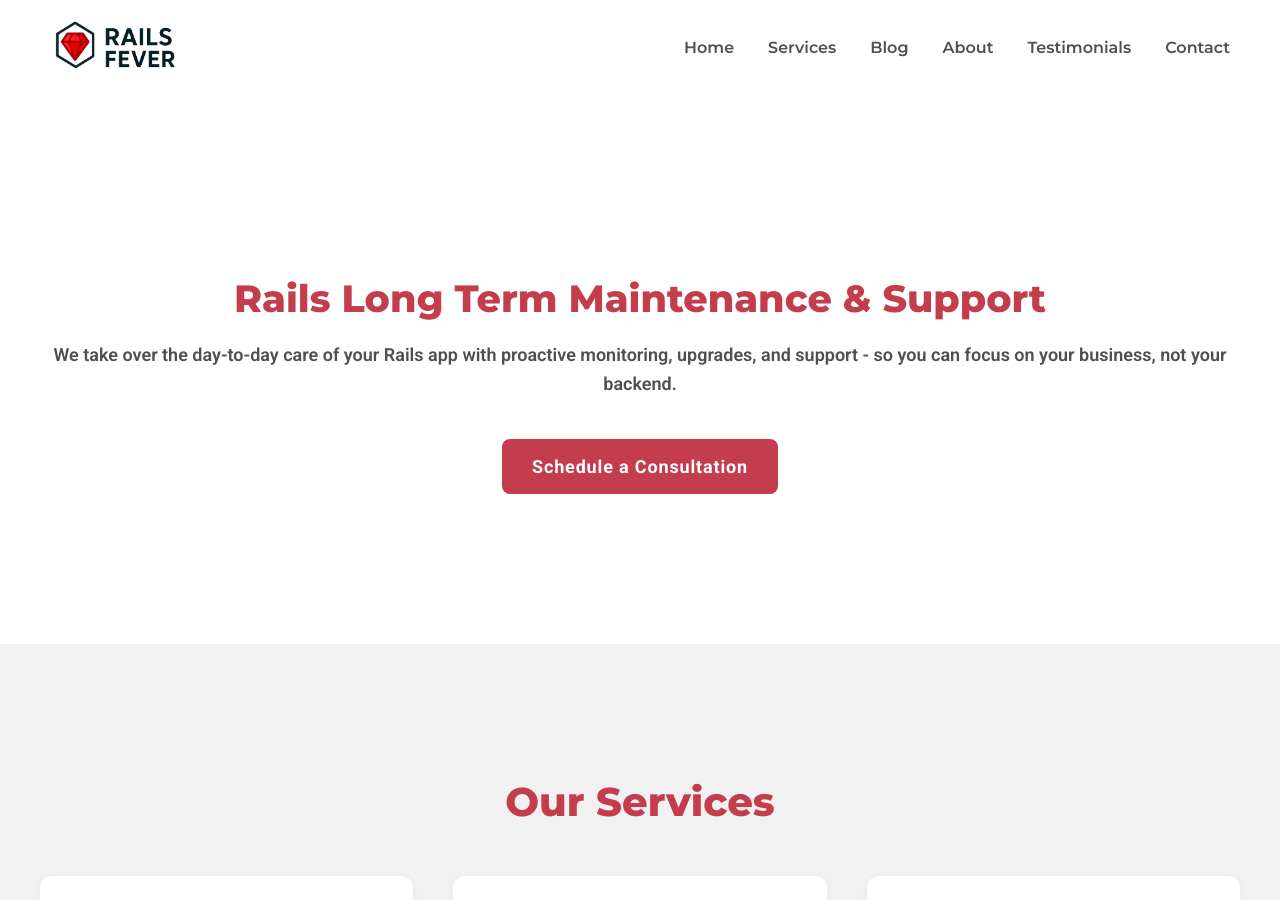
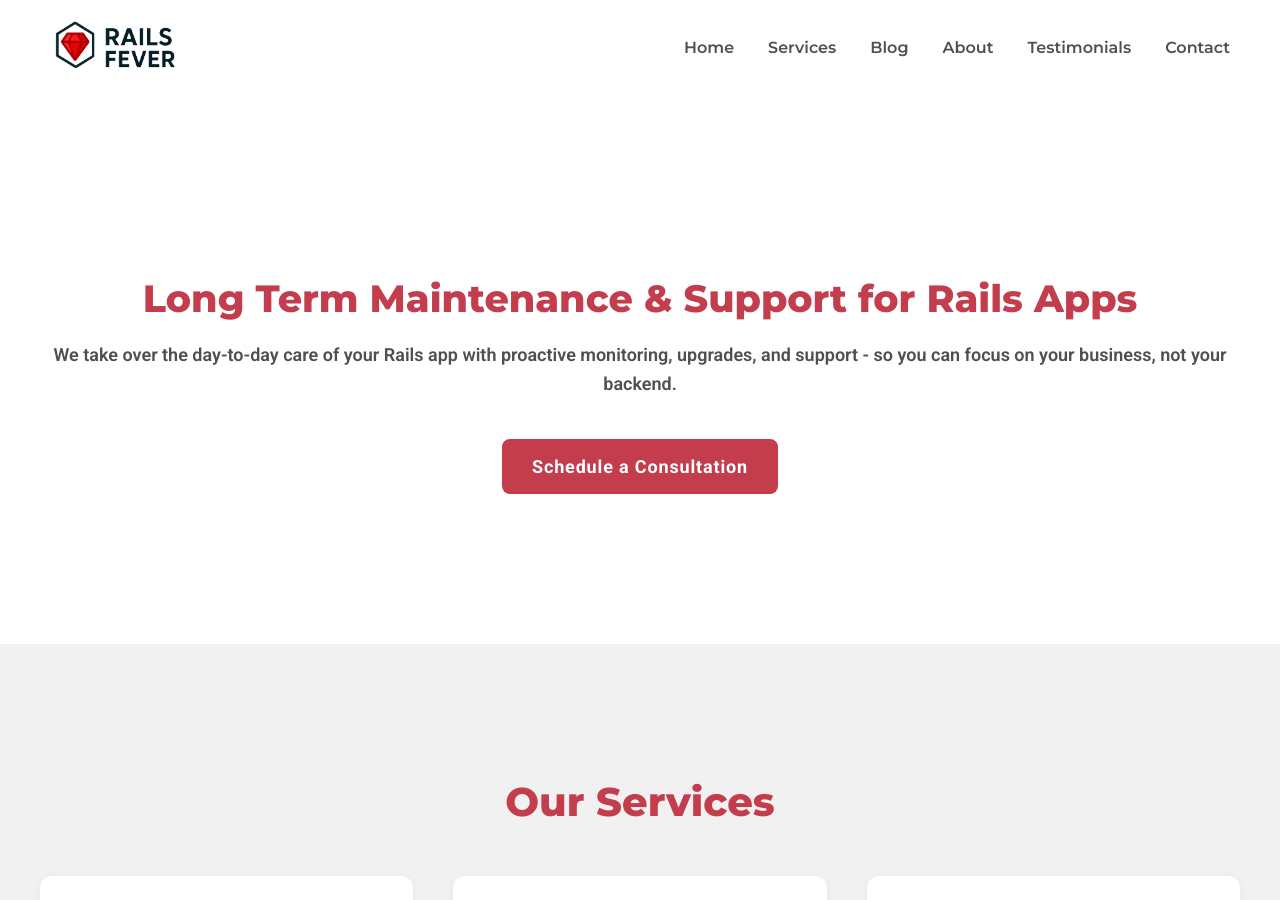
Before and after one commit to waleo/railsfever-05-2025, a Jekyll site: the page built from index.html, in a window 1280 px wide and 900 px high. Built offline with Jekyll 4.4.1, drawn with Linux system fonts in a browser that asks for light colours.

Commit message:
Change main Hero

```diff
--- a/index.html
+++ b/index.html
@@ -6,7 +6,7 @@ description: Rails Fever handles day-to-day maintenance of your Rails app with p
 
 <div class='home'>
   <section class="hero">
-    <h1 class="hero-title">Rails Long Term Maintenance & Support</h1>
+    <h1 class="hero-title">Long Term Maintenance & Support for Rails Apps</h1>
     <p class="hero-subtitle">We take over the day-to-day care of your Rails app with proactive monitoring, upgrades, and support - so you can focus on your business, not your backend.</p>
     <a href="{{ site.schedule_meeting_link }}" target="_blank" class="cta-button">Schedule a Consultation</a>
   </section>
```
